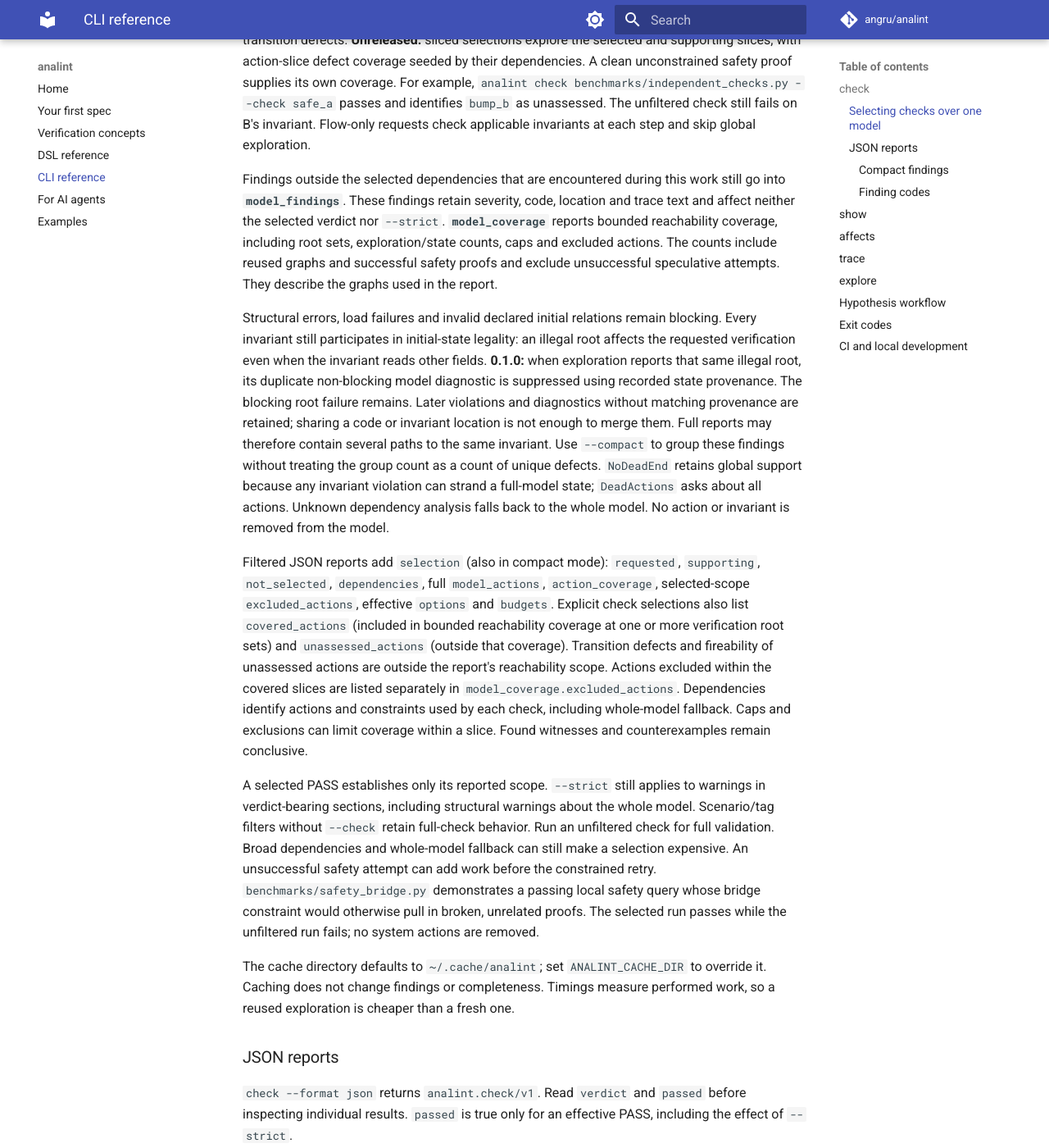
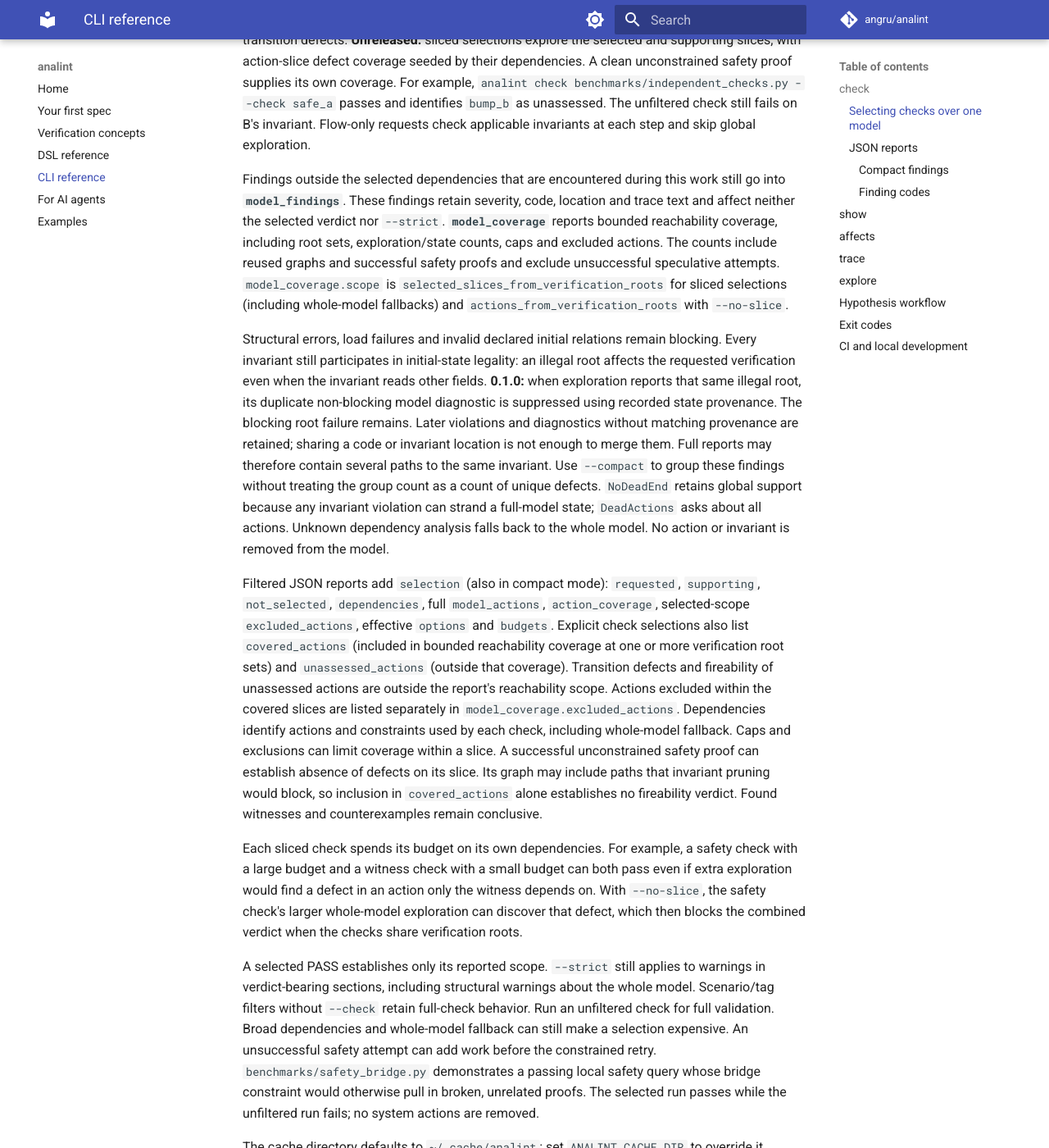
Before and after one commit to angru/analint, an MkDocs documentation site: the page built from docs/cli.md, in a window 1280 px wide and 1400 px high, scrolled down 2189 px. Shown: the whole window at 82% size. Built offline with MkDocs 1.6.1 and Material for MkDocs 9.7.7, drawn with Linux system fonts in a browser that asks for light colours; comment, search, counter and statistics services are not loaded.

Commit message:
Clarify selected coverage and preserve diagnostic regressions

```diff
--- a/docs/cli.md
+++ b/docs/cli.md
@@ -95,7 +95,9 @@ location and trace text and affect neither the selected verdict nor `--strict`.
 **`model_coverage`** reports bounded reachability coverage, including root sets,
 exploration/state counts, caps and excluded actions. The counts include reused
 graphs and successful safety proofs and exclude unsuccessful speculative
-attempts. They describe the graphs used in the report.
+attempts. `model_coverage.scope` is `selected_slices_from_verification_roots`
+for sliced selections (including whole-model fallbacks) and
+`actions_from_verification_roots` with `--no-slice`.
 
 Structural errors, load failures and invalid declared initial relations remain
 blocking. Every invariant still participates in initial-state legality: an illegal
@@ -121,7 +123,17 @@ actions are outside the report's reachability scope. Actions excluded within
 the covered slices are listed separately in `model_coverage.excluded_actions`.
 Dependencies identify actions and constraints used by each check, including
 whole-model fallback. Caps and exclusions can limit coverage within a slice.
+A successful unconstrained safety proof can establish absence of defects on
+its slice. Its graph may include paths that invariant pruning would block, so
+inclusion in `covered_actions` alone establishes no fireability verdict.
 Found witnesses and counterexamples remain conclusive.
+
+Each sliced check spends its budget on its own dependencies. For example, a
+safety check with a large budget and a witness check with a small budget can
+both pass even if extra exploration would find a defect in an action only
+the witness depends on. With `--no-slice`, the safety check's larger
+whole-model exploration can discover that defect, which then blocks the
+combined verdict when the checks share verification roots.
 
 A selected PASS establishes only its reported scope. `--strict` still applies to
 warnings in verdict-bearing sections, including structural warnings about the
```
Also changed, not shown: docs/agents.md (+6 -5 lines), docs/dsl.md (+8 -5 lines), 4 other files.
